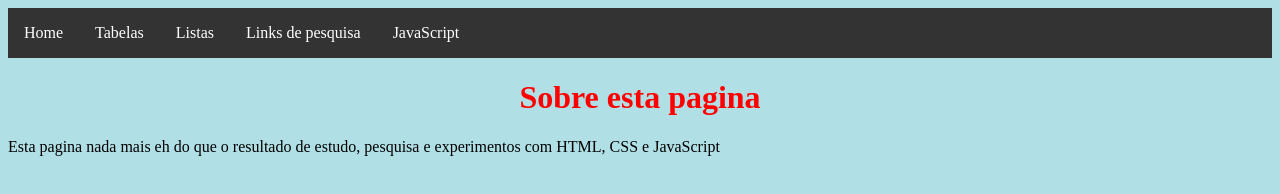
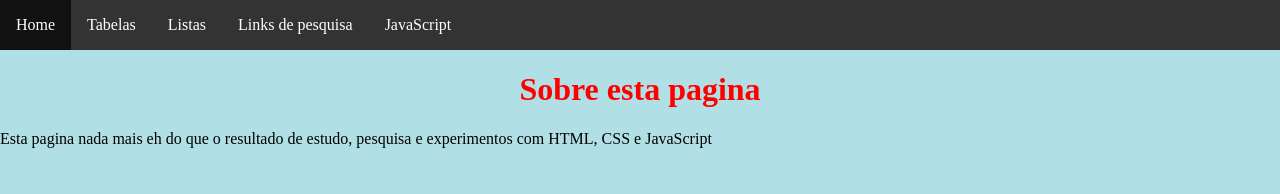
Before and after one commit to pedester321/pedester321.github.io, a plain HTML site: page index.html in a window 1280 px wide. Drawn offline with Linux system fonts and the light colour scheme.

Commit message:
flex menu

```diff
--- a/index.html
+++ b/index.html
@@ -20,7 +20,7 @@
             <li><a href="javascript.html">JavaScript</a></li>
         </ul>
     </div>
-    <div>
+    <div class="sobre">
         <h1>Sobre esta pagina</h1>
         <p>Esta pagina nada mais eh do que o resultado de estudo, pesquisa
             e experimentos com HTML, CSS e JavaScript</p>
--- a/styles.css
+++ b/styles.css
@@ -1,7 +1,9 @@
-body {
+body{
+    padding: 0;
+    margin: 0px;
+    box-sizing: border-box;
     background-color: powderblue;
 }
-
 
 .t1 p, .t2 p{
     width: 40%;
@@ -54,32 +56,21 @@ th ,td{
 .t1 tr:nth-child(even) {
     background-color: darkgrey;
 }
-
-.menu ul {
-
+.menu ul{
     display: flex;
-    flex-wrap: wrap;
-    width: auto;
+    background-color: #333333;
     list-style-type: none;
-    margin: 0px;
-    padding: 0px;
-    overflow: hidden;
-    background-color: #333333;
-
-
+    padding: 0%;
+    margin: 0%;
+    flex-wrap: nowrap;
 }
-
-.menu li {
-    float: left;
-}
-
-.menu li a {
+.menu li a{
     display: block;
+    text-decoration: none;
     color: white;
     text-align: center;
     padding: 16px;
-    text-decoration: none;
 }
-.menu li a:hover {
+.menu li a:hover{
     background-color: #111111;
-  }
+}
```
Also changed, not shown: listas.html (+5 -1 lines), tabelas.html (+4 -1 lines).
